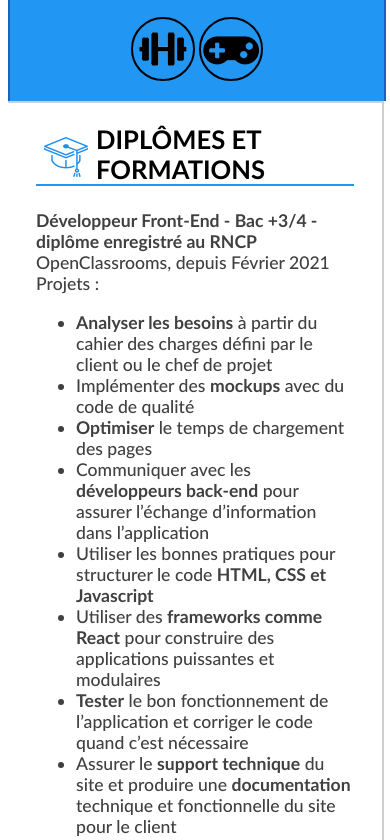
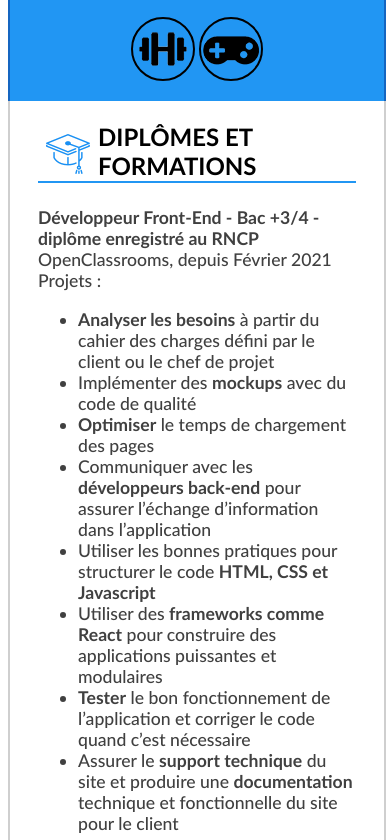
Before and after one commit to logan-ncz/CV-New_Version, a plain HTML site: page index.html in a window 390 px wide. Shown: the part 1203-2043 px from the top of the page. Drawn offline with Linux system fonts and the light colour scheme; a web font is replaced by a local one.

Commit message:
Responsive : .contenu border left, h2 font-size

```diff
--- a/style.css
+++ b/style.css
@@ -236,11 +236,18 @@ p span
     .contenu
     {
         width: 100%;
+        border-top: 0px;
+        border-left: 2px solid #cfcfcf;
     }
 
     .contenu .identite
     {
         display: none;
+    }
+
+    .contenu h2
+    {
+        font-size: 1.5em;
     }
 
     aside .identite
```
